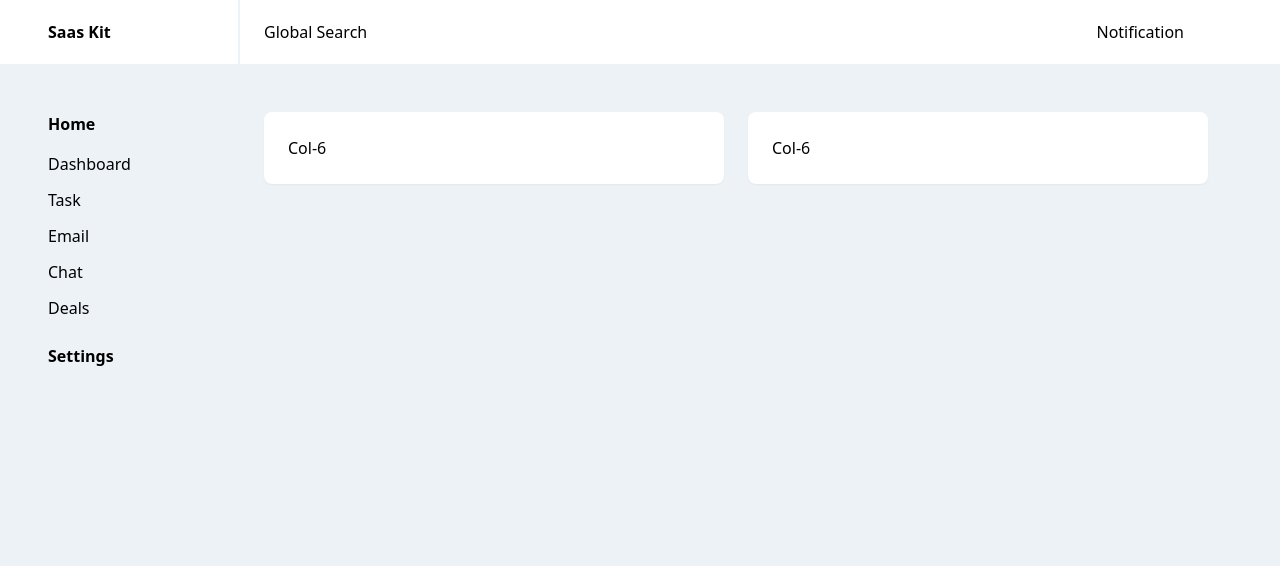
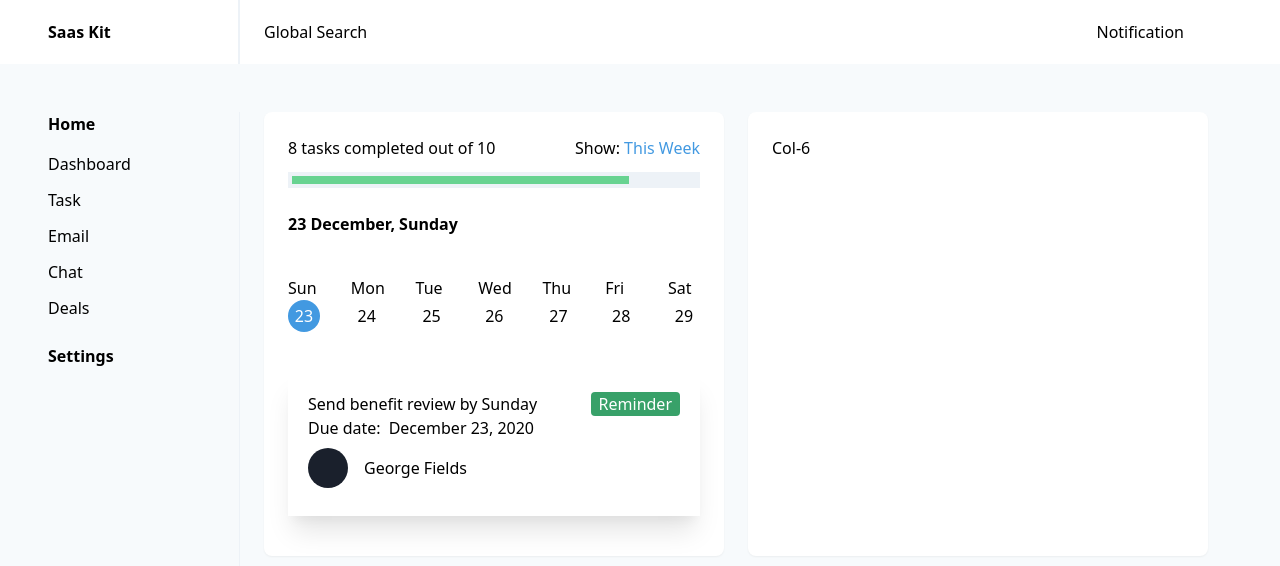
Before and after one commit to Alex-Cosmas/alx, a Nuxt app: page / in a window 1280 px wide. Shown: the top 566 px of the page. Built offline with nearby package versions, Linux system fonts and the light colour scheme.

Commit message:
Worked on the Task and Calendar component

```diff
--- a/layouts/default.vue
+++ b/layouts/default.vue
@@ -1,5 +1,5 @@
 <template>
-  <div class="bg-gray-200 overflow-hidden">
+  <div class="bg-gray-100 overflow-hidden">
     <Nuxt />
   </div>
 </template>
--- a/pages/index.vue
+++ b/pages/index.vue
@@ -38,9 +38,115 @@
         <div>
           <!-- Grid Columns -->
           <div class="grid grid-cols-1 sm:grid-cols-2 gap-6">
-            <div class="bg-white p-6 rounded-lg shadow-sm">
-              <p>Col-6</p>
+            <!--  -->
+            <div class="bg-white rounded-lg shadow-sm">
+              <!--  -->
+              <div class="p-6 ">
+                <div class="mb-3 flex justify-between">
+                  <p>8 tasks completed out of 10</p>
+                  <div>
+                    <p>
+                      Show:
+                      <span class=" text-blue-500">This Week</span>
+                    </p>
+                  </div>
+                </div>
+                <!-- Progress Bar -->
+                <div class="bg-gray-200 p-1">
+                  <div class="bg-green-400 w-5/6 p-1"></div>
+                </div>
+              </div>
+
+              <!-- Calendar Component -->
+
+              <div class="px-6 mb-10 font-semibold">
+                23 December, Sunday
+              </div>
+
+              <div class="px-6 mb-10">
+                <div class="flex justify-between">
+                  <div class="flex flex-col">
+                    Sun
+                    <div
+                      class="bg-blue-500 w-8 h-8 rounded-full text-white flex items-center justify-center "
+                    >
+                      23
+                    </div>
+                  </div>
+                  <div class="flex flex-col">
+                    Mon
+                    <div
+                      class="w-8 h-8 rounded-full flex items-center justify-center"
+                    >
+                      24
+                    </div>
+                  </div>
+                  <div class="flex flex-col">
+                    Tue
+                    <div
+                      class="w-8 h-8 rounded-full flex items-center justify-center"
+                    >
+                      25
+                    </div>
+                  </div>
+                  <div class="flex flex-col">
+                    Wed
+                    <div
+                      class="w-8 h-8 rounded-full flex items-center justify-center"
+                    >
+                      26
+                    </div>
+                  </div>
+                  <div class="flex flex-col">
+                    Thu
+                    <div
+                      class="w-8 h-8 rounded-full flex items-center justify-center"
+                    >
+                      27
+                    </div>
+                  </div>
+                  <div class="flex flex-col">
+                    Fri
+                    <div
+                      class="w-8 h-8 rounded-full flex items-center justify-center"
+                    >
+                      28
+                    </div>
+                  </div>
+                  <div class="flex flex-col">
+                    Sat
+                    <div
+                      class="w-8 h-8 rounded-full flex items-center justify-center"
+                    >
+                      29
+                    </div>
+                  </div>
+                </div>
+              </div>
+              <!--  -->
+
+              <div class="px-6 mb-10">
+                <div class="shadow-xl p-5">
+                  <div class="flex justify-between">
+                    <h5>Send benefit review by Sunday</h5>
+                    <div class="">
+                      <div class="bg-green-600 px-2 rounded text-white">
+                        <p>Reminder</p>
+                      </div>
+                    </div>
+                  </div>
+                  <p class="flex">
+                    Due date:
+                    <span class="px-2">December 23, 2020</span>
+                  </p>
+                  <div class="flex items-center py-2">
+                    <div class="w-10 h-10 rounded-full bg-gray-900"></div>
+                    <p class="mx-4">George Fields</p>
+                  </div>
+                </div>
+              </div>
             </div>
+            <!--  -->
             <div class="bg-white p-6 rounded-lg shadow-sm">
               <p>Col-6</p>
             </div>
```
